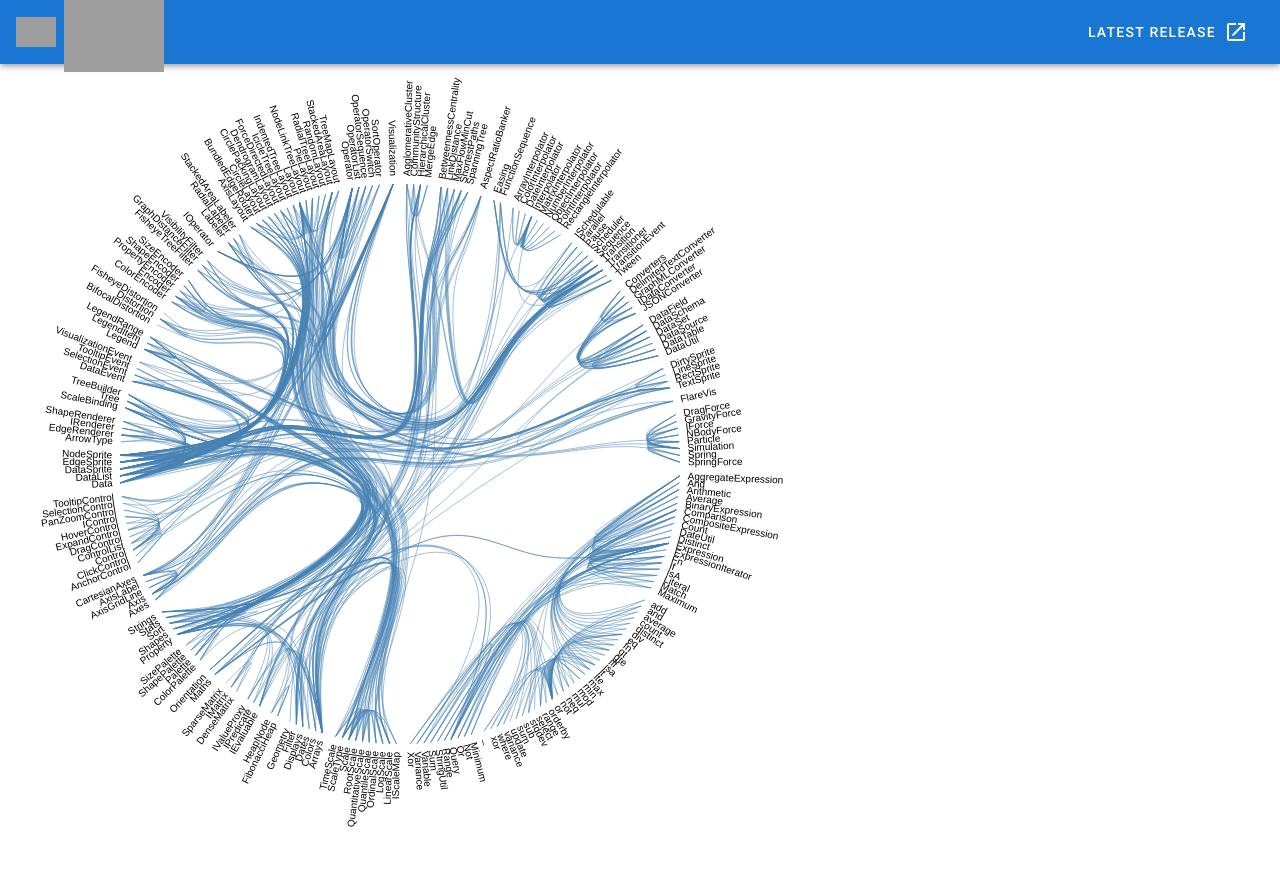
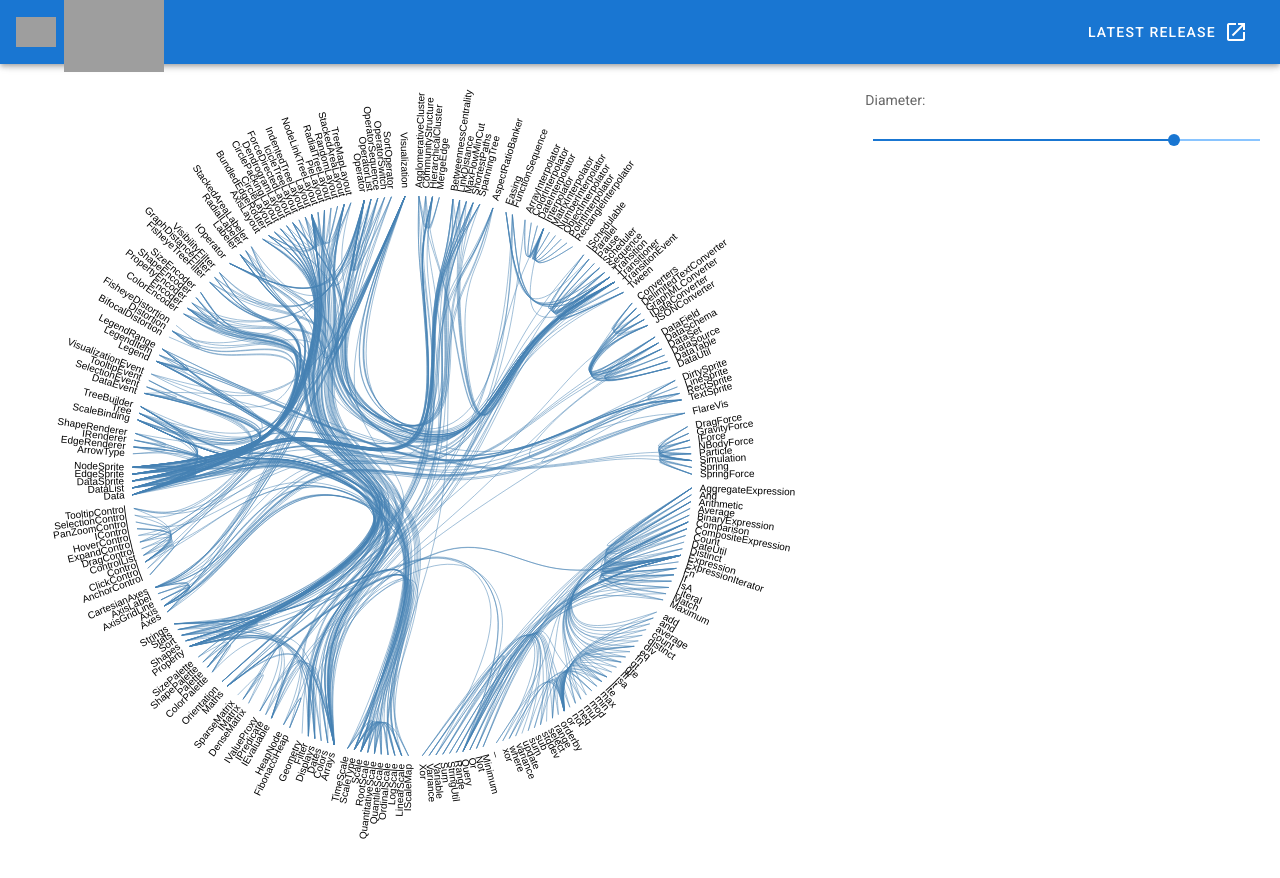
Before and after one commit to saulet01/analytics-tool, a Vue app: page / in a window 1280 px wide. Shown: the top 878 px of the page. Built offline with nearby package versions, Linux system fonts and the light colour scheme; grey boxes are pictures that could not be loaded.

Commit message:
Reduced svg append

```diff
--- a/src/components/EdgeBundling.vue
+++ b/src/components/EdgeBundling.vue
@@ -1,11 +1,23 @@
 <template>
-    <div>
-        <svg :width="diameter" :height="diameter"></svg>
-    </div>
+    <v-row>
+        <v-col cols="8">
+            <svg :width="diameter" :height="diameter">
+                <g :transform="style" id="chart" />
+            </svg>
+        </v-col>
+        <v-col cols="4">
+            <v-subheader class="pl-0">Diameter:</v-subheader>
+            <v-slider v-model="updateDiameter" max="1000" min="100" :size="diameter" thumb-label></v-slider>
+        </v-col>
+    </v-row>
 </template>
 
 <script>
     import * as d3 from "d3";
+    // const d3 = {
+    //     ...require("d3-scale"),
+    //     ...require("d3-shape")
+    // };
     export default {
         data() {
             return {
@@ -34,11 +46,14 @@ export default {
                         return (d.x / 180) * Math.PI;
                     });
 
-            var svg = d3
-                .select("svg")
-                .append("g")
-                .attr("transform", "translate(" + this.getRadius + "," + this.getRadius + ")");
-
+                // var svg = d3
+                //     .select("svg")
+                //     .append("g")
+                //     .attr(
+                //         "transform",
+                //         "translate(" + this.getRadius + "," + this.getRadius + ")"
+                //     );
+                var svg = d3.select("#chart");
                 var link = svg.append("g").selectAll(".link");
                 var node = svg.append("g").selectAll(".node");
 
@@ -65,7 +80,14 @@ export default {
                     .attr("class", "node")
                     .attr("dy", "0.31em")
                     .attr("transform", function(d) {
-                    return "rotate(" + (d.x - 90) + ")translate(" + (d.y + 8) + ",0)" + (d.x < 180 ? "" : "rotate(180)");
+                        return (
+                            "rotate(" +
+                            (d.x - 90) +
+                            ")translate(" +
+                            (d.y + 8) +
+                            ",0)" +
+                            (d.x < 180 ? "" : "rotate(180)")
+                        );
                     })
                     .attr("text-anchor", function(d) {
                         return d.x < 180 ? "start" : "end";
@@ -83,7 +105,9 @@ export default {
                     if (!node) {
                         node = map[name] = data || { name: name, children: [] };
                         if (name.length) {
-                        node.parent = find(name.substring(0, (i = name.lastIndexOf("."))));
+                            node.parent = find(
+                                name.substring(0, (i = name.lastIndexOf(".")))
+                            );
                             node.parent.children.push(node);
                             node.key = name.substring(i + 1);
                         }
@@ -118,6 +142,9 @@ export default {
             }
         },
         computed: {
+            style() {
+                return `translate(${this.getRadius},${this.getRadius})`;
+            },
             getRadius() {
                 // 480
                 return this.diameter / 2;
@@ -125,6 +152,14 @@ export default {
             getInnerRadius() {
                 // 360
                 return this.getRadius - 120;
+            },
+            updateDiameter: {
+                get() {
+                    return this.diameter;
+                },
+                set(newValue) {
+                    this.diameter = newValue;
+                }
             }
         }
     };
--- a/src/views/Home.vue
+++ b/src/views/Home.vue
@@ -1,5 +1,7 @@
 <template>
+    <v-container fluid>
         <EdgeBundling />
+    </v-container>
 </template>
 
 <script>
```
Also changed, not shown: 1 other file (tests, documents, lock files or other folders). Lines whose indentation alone changed are shown as unchanged.
